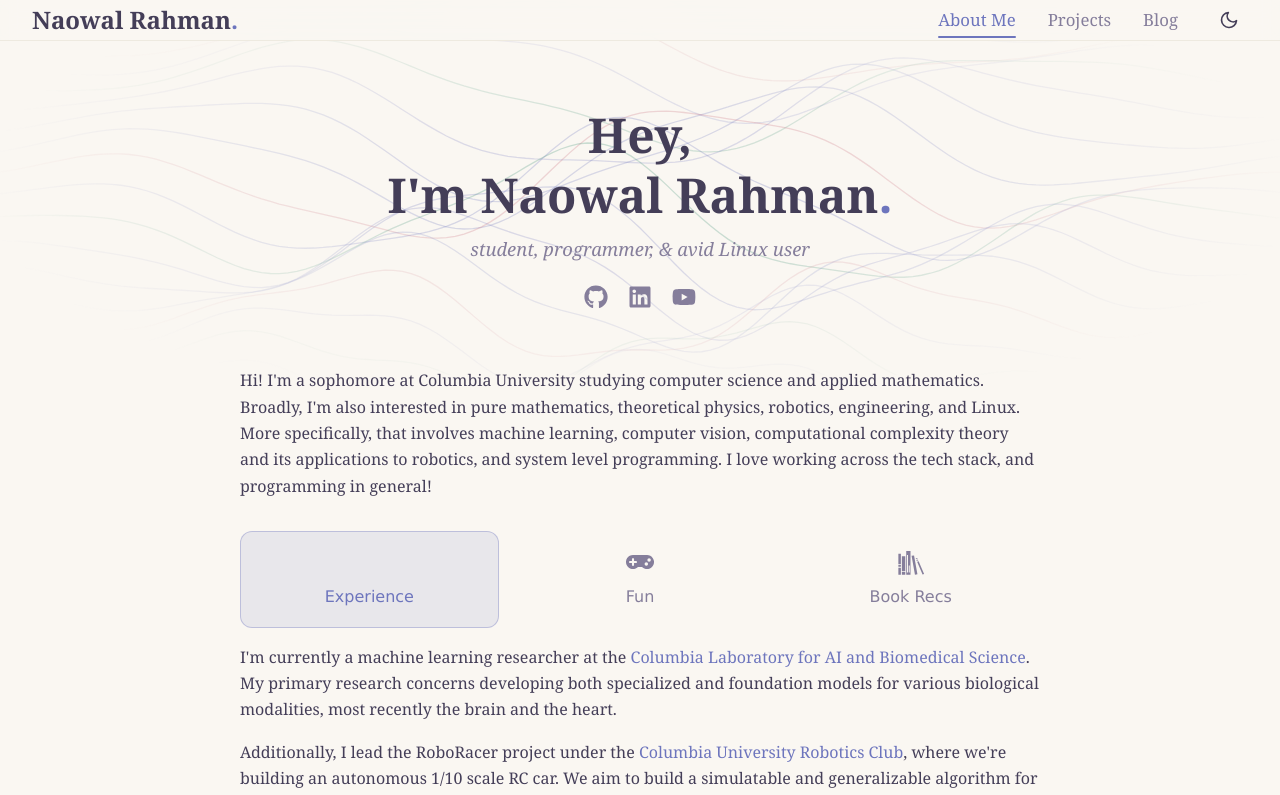
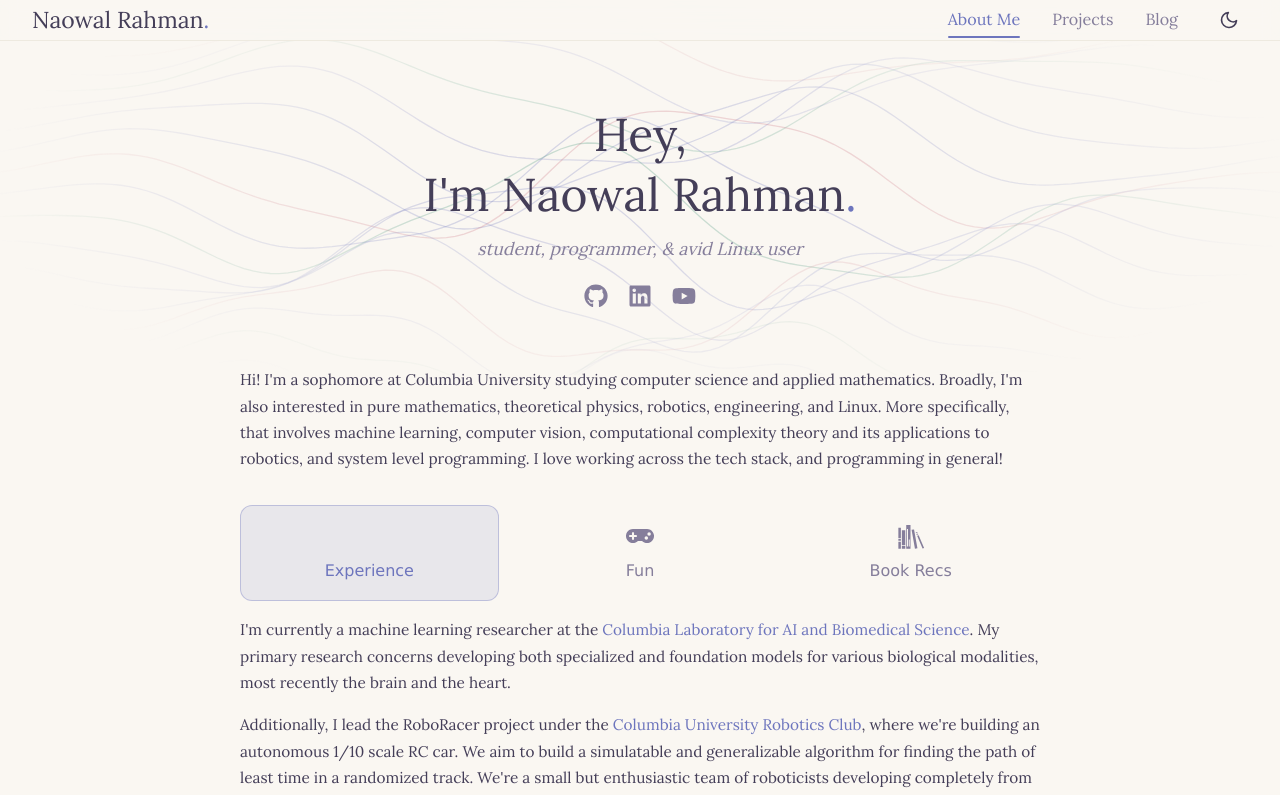
Before and after one commit to naowalrahman/naowalrahman.github.io, a React (Vite) app: page / in a window 1280 px wide. Shown: the top 795 px of the page. Built offline with nearby package versions, Linux system fonts and the light colour scheme; some icons are missing; a web font is replaced by a local one.

Commit message:
style: switch serif font to Lora and adjust typography
Replace Iowan Old Style/Georgia with Lora across the site, tune
font-weight and font-size-adjust to match the new metrics, and
lighten prose body text. Also bump react-markdown and rehype-katex.

```diff
--- a/package.json
+++ b/package.json
@@ -13,6 +13,7 @@
         "format": "prettier --write ."
     },
     "dependencies": {
+        "@fontsource/lora": "^5.2.8",
         "@fontsource/lunasima": "^5.2.7",
         "esbuild": "^0.25.8",
         "framer-motion": "^10.12.16",
@@ -24,11 +25,11 @@
         "react-dom": "^18.2.0",
         "react-icons": "^4.8.0",
         "react-katex": "^3.0.1",
-        "react-markdown": "^8.0.7",
+        "react-markdown": "^10.1.0",
         "react-router-dom": "^6.30.4",
         "react-sidebar": "^3.0.2",
         "rehype-highlight": "^7.0.2",
-        "rehype-katex": "^6.0.3",
+        "rehype-katex": "^7.0.1",
         "rehype-slug": "^6.0.0",
         "rehype-toc": "^3.0.2",
         "remark-directive": "^4.0.0",
--- a/src/App.css
+++ b/src/App.css
@@ -14,6 +14,7 @@
 
 .footer {
     font-family: var(--font-sans);
+    font-size-adjust: none;
     font-size: 0.78rem;
     color: var(--text-muted);
     text-align: center;
--- a/src/components/Navbar.css
+++ b/src/components/Navbar.css
@@ -17,8 +17,9 @@
 
 .logo {
     font-family: var(--font-serif);
+    font-size-adjust: var(--font-serif-adjust);
     font-size: 1.5rem;
-    font-weight: 700;
+    font-weight: 400;
 }
 
 .logo-dot {
@@ -33,8 +34,9 @@
 
 .nav-link {
     font-family: var(--font-serif);
+    font-size-adjust: var(--font-serif-adjust);
     font-size: 1.05rem;
-    font-weight: 500;
+    font-weight: 400;
     color: var(--text-muted);
     position: relative;
     transition: color 0.2s;
--- a/src/main.css
+++ b/src/main.css
@@ -1,6 +1,9 @@
 :root {
-    --font-serif: "Iowan Old Style", Georgia, serif;
+    --font-serif: "Lora", Georgia, serif;
     --font-sans: "Lunasima", "Lucida Grande", system-ui, sans-serif;
+    /* Lora's x-height (~0.50em) runs slightly larger than Georgia/Iowan Old Style (~0.48em);
+       target their aspect ratio so serif glyphs read at the expected size. */
+    --font-serif-adjust: 0.48;
     --font-mono: ui-monospace, "SF Mono", Menlo, Consolas, monospace;
 
     /* pastel daylight */
@@ -53,6 +56,7 @@ body {
     background: var(--background);
     color: var(--text);
     font-family: var(--font-serif);
+    font-size-adjust: var(--font-serif-adjust);
     -webkit-font-smoothing: antialiased;
     line-height: 1.65;
     overflow-x: hidden;
@@ -65,6 +69,8 @@ h4,
 h5,
 h6 {
     font-family: var(--font-serif);
+    font-size-adjust: var(--font-serif-adjust);
+    font-weight: 400;
     line-height: 1.25;
 }
 
--- a/src/main.jsx
+++ b/src/main.jsx
@@ -4,6 +4,9 @@ import { HashRouter } from "react-router-dom";
 import App from "./App";
 import "@fontsource/lunasima/400.css";
 import "@fontsource/lunasima/700.css";
+import "@fontsource/lora/400.css";
+import "@fontsource/lora/400-italic.css";
+import "@fontsource/lora/700.css";
 import "./main.css";
 
 ReactDOM.createRoot(document.getElementById("root")).render(
--- a/src/pages/Blog.css
+++ b/src/pages/Blog.css
@@ -34,6 +34,7 @@
 
 .post-date {
     font-family: var(--font-sans);
+    font-size-adjust: none;
     font-size: 0.78rem;
     letter-spacing: 0.04em;
     text-transform: uppercase;
--- a/src/pages/BlogPost.css
+++ b/src/pages/BlogPost.css
@@ -6,6 +6,7 @@
 
 .back-link {
     font-family: var(--font-sans);
+    font-size-adjust: none;
     font-size: 0.85rem;
     color: var(--text-muted);
     transition: color 0.2s;
@@ -34,6 +35,7 @@
 
 .post-byline {
     font-family: var(--font-sans);
+    font-size-adjust: none;
     font-size: 0.8rem;
     color: var(--text-muted);
 }
@@ -45,8 +47,16 @@
 /* Long-form prose: serif body for a bookish reading feel */
 .prose {
     font-family: var(--font-serif);
-    font-size: 1.1rem;
-    line-height: 1.75;
+    font-size-adjust: var(--font-serif-adjust);
+    font-size: 1.03rem;
+    line-height: 1.85;
+}
+
+.prose p,
+.prose li,
+.prose td {
+    color: color-mix(in srgb, var(--text) 80%, transparent);
+    text-wrap: pretty;
 }
 
 .prose p,
@@ -100,6 +110,11 @@
     padding: 0.75rem 1.25rem;
     color: var(--text-muted);
     font-style: italic;
+}
+
+.prose strong,
+.prose b {
+    font-weight: 700;
 }
 
 .prose code {
--- a/src/pages/Home.css
+++ b/src/pages/Home.css
@@ -28,7 +28,7 @@
 
 .header h1 {
     font-size: 3rem;
-    font-weight: 700;
+    font-weight: 400;
     margin-bottom: 0.75rem;
 }
 
@@ -62,6 +62,7 @@
 
 .tab {
     font-family: var(--font-sans);
+    font-size-adjust: none;
     flex: 1;
     display: flex;
     flex-direction: column;
@@ -174,7 +175,8 @@
 
 .book-title {
     font-family: var(--font-serif);
-    font-weight: 700;
+    font-size-adjust: var(--font-serif-adjust);
+    font-weight: 400;
     font-size: 1.05rem;
     margin-bottom: 0.4rem;
     color: var(--accent);
--- a/src/pages/Projects.css
+++ b/src/pages/Projects.css
@@ -43,6 +43,7 @@
 
 .project-languages {
     font-family: var(--font-sans);
+    font-size-adjust: none;
     font-size: 0.78rem;
     color: var(--accent);
     padding-bottom: 0.8rem;
```
Also changed, not shown: 1 other file (tests, documents, lock files or other folders).
